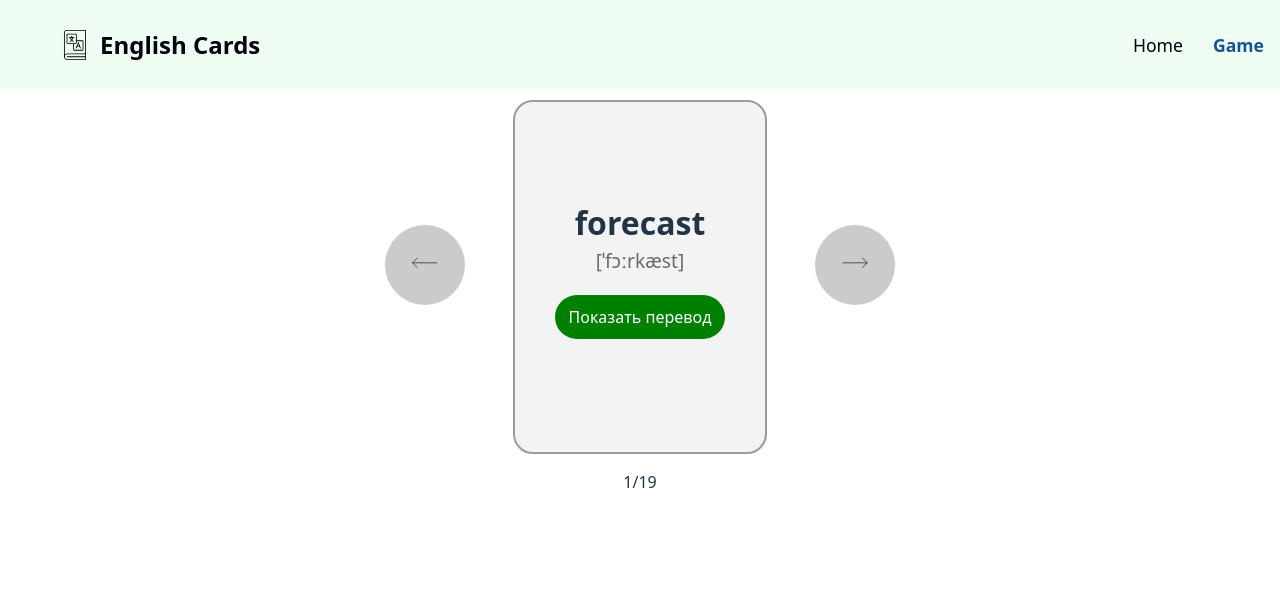
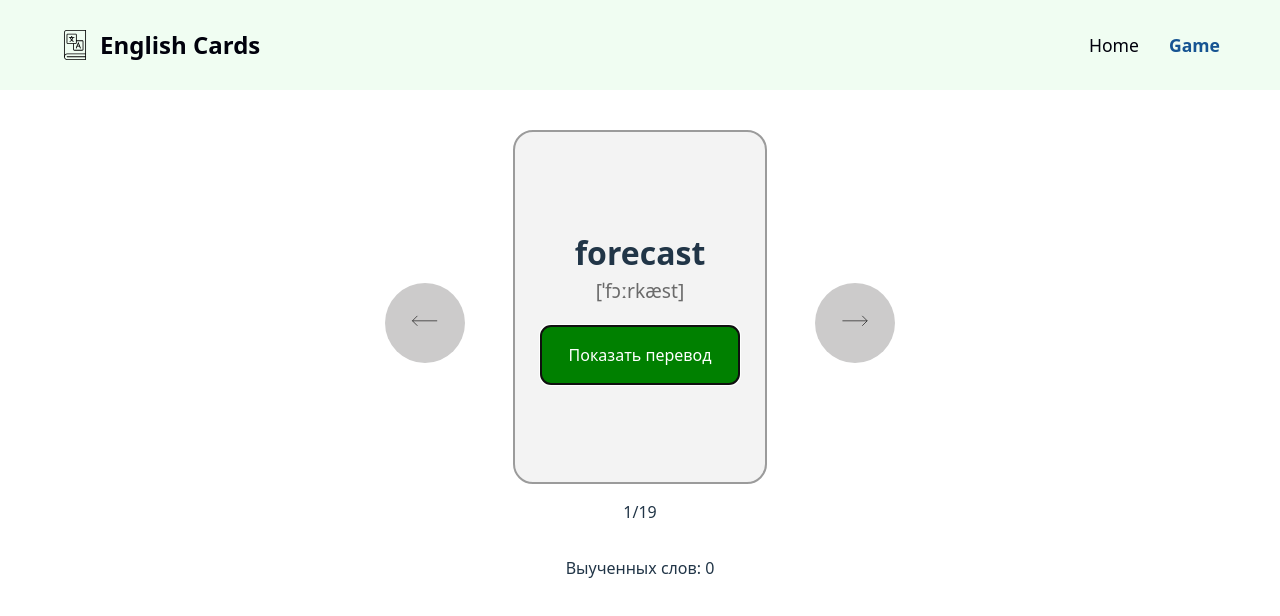
Before and after one commit to Julia024/English-cards, a React (Vite) app: page /game in a window 1280 px wide. Shown: the top 616 px of the page. Built offline with nearby package versions, Linux system fonts and the light colour scheme.

Commit message:
add hook

```diff
--- a/src/App.css
+++ b/src/App.css
@@ -1,5 +1,5 @@
 #root {
-  max-width: 1280px;
+  /* max-width: 1280px; */
   /* margin: 0 2rem; */
   /* padding: 0 2rem; */
   /* text-align: center; */
--- a/src/assets/components/cardDisplay/Buttons.jsx
+++ b/src/assets/components/cardDisplay/Buttons.jsx
@@ -16,10 +16,10 @@ const Buttons = ({index, setIndex, cards}) => {
 
     return (
         <div className={styles.btns}>
-            <button onClick={previous}  >
+            <button onClick={previous}  className={styles.previousAndNext}>
                 <svg viewBox="0 0 64 64" xmlns="http://www.w3.org/2000/svg" fill="none" stroke="#000000"><g id="SVGRepo_bgCarrier" strokeWidth="0"></g><g id="SVGRepo_tracerCarrier" strokeLinecap="round" strokeLinejoin="round"></g><g id="SVGRepo_iconCarrier"><polyline points="20 24 12 32 20 40"></polyline><line x1="52" y1="32" x2="12" y2="32"></line></g></svg>
             </button>
-            <button onClick={next} >
+            <button onClick={next}  className={styles.previousAndNext} >
                 <svg viewBox="0 0 64 64" xmlns="http://www.w3.org/2000/svg" fill="none" stroke="#000000"><g id="SVGRepo_bgCarrier" strokeWidth="0"></g><g id="SVGRepo_tracerCarrier" strokeLinecap="round" strokeLinejoin="round"></g><g id="SVGRepo_iconCarrier"><polyline points="44 40 52 32 44 24"></polyline><line x1="52" y1="32" x2="12" y2="32"></line></g></svg>
             </button>
         </div>
--- a/src/assets/components/cardDisplay/Slider.jsx
+++ b/src/assets/components/cardDisplay/Slider.jsx
@@ -1,26 +1,16 @@
-import { useState, useEffect } from "react"
+import { useState,  } from "react"
 import styles from "./slider.module.css"
 import Buttons from "./Buttons.jsx"
-
+import Translation from "./Translation.jsx"
+import  useCount  from "../hooks/useCount.js"
 
 const Slider = ({cards = [], defaultIndex = 0}) => {
 
     const [index, setIndex] = useState(defaultIndex)
-    const [translate, setTranslate] = useState('Показать перевод')
+    const {count, learnedCount} = useCount()
 
     const hasCards = cards.length > 0
     const currentCard = hasCards ? cards[index] : null
-
-
-    const handleTranslate = () => {
-        if (currentCard) {
-            setTranslate(currentCard.russian)
-        }
-    }
-
-    useEffect(() => {
-        setTranslate('Показать перевод')
-    }, [index])
 
     if(!cards || cards.length === 0) {
         return <div>No cards</div>
@@ -31,12 +21,14 @@ const Slider = ({cards = [], defaultIndex = 0}) => {
             <div className={styles.cardOne} >
                 <h4 className={styles.english} >{currentCard.english}</h4>
                 <p className={styles.transcription} >{currentCard.transcription}</p>
-                <p onClick={handleTranslate}
-                    className={`${translate === "Показать перевод" ? styles.hidden : styles.shows}`} >
-                    {translate}</p>
+                <Translation
+                    currentCard={currentCard}
+                    index={index}
+                    onLearned ={learnedCount}/>
             </div >
             <Buttons index={index} setIndex={setIndex} cards={cards} />
             <p>{index + 1}/{cards.length}</p>
+            <p>Выученных слов:  {count}</p>
         </div>
     )
 }
--- /dev/null
+++ b/src/assets/components/cardDisplay/Translation.jsx
@@ -0,0 +1,33 @@
+import { useState, useEffect, useRef } from "react"
+import styles from "./slider.module.css"
+
+
+const Translation = ({currentCard, index, onLearned}) => {
+    const [translate, setTranslate] = useState('Показать перевод')
+    const buttonRef = useRef(null)
+
+    useEffect(() => {
+        setTranslate('Показать перевод')
+        if (buttonRef.current){
+            buttonRef.current.focus()
+        }
+        }, [index]
+    )
+
+    const handleTranslate = () => {
+        if (currentCard) {
+            setTranslate(currentCard.russian)
+            onLearned();
+        }
+    }
+
+    return (
+        <button onClick={handleTranslate}
+            ref={buttonRef}
+            className={`${translate === "Показать перевод" ? styles.hidden : styles.shows}`}>
+            {translate}
+        </button>
+    )
+}
+
+export default Translation
--- a/src/assets/components/cardDisplay/slider.module.css
+++ b/src/assets/components/cardDisplay/slider.module.css
@@ -4,6 +4,7 @@
     justify-content: center;
     align-items: center;
     position: relative;
+    margin-top: 40px;
 }
 .cardOne {
     border: 2px solid rgb(155, 155, 155);
@@ -29,16 +30,23 @@
 .hidden {
     font-size: 1rem;
     color: rgb(138, 138, 138);
-    padding: 10px;
-    margin-inline: 40px;
     border-radius: 30px;
     background-color: green;
     color: white;
+    width: 200px;
+    border-radius: 10px;
+    height: 60px;
+
 }
 .shows {
     color: green;
     font-size: 1.5rem;
     font-weight: bold;
+    width: 200px;
+    border-radius: 10px;
+    border: 2px solid rgb(126, 187, 35);
+    height: 60px;
+
 }
 .btns {
     position: absolute;
@@ -46,10 +54,14 @@
     display: flex;
     justify-content: space-between;
     gap: 350px;
+    width: auto;
+    padding: 0 20px;
+    pointer-events: none;
 }
-button {
+.previousAndNext {
     width: 80px;
+    border-radius: 50px;
+    pointer-events: all;
+    height: 80px;
     background-color: rgb(204, 203, 203);
-    border-radius: 50px;
-    height: 80px;
 }
--- a/src/assets/components/cardTable/Card.jsx
+++ b/src/assets/components/cardTable/Card.jsx
@@ -38,8 +38,14 @@ const Card = ({card, onSave, onDelete}) => {
                 <input type="text"
                 value={russian}
                 onChange={((e) => setRussian(e.target.value))}/>
-                <button onClick={handleCancel}>Cancel</button>
-                <button onClick={handleSave}>Save</button>
+                <button onClick={handleCancel}
+                        className={styles.saveAndCancel}>
+                        Cancel
+                </button>
+                <button onClick={handleSave}
+                        className={styles.saveAndCancel}>
+                        Save
+                </button>
                 </>
             ) : (
                 <>
--- a/src/assets/components/cardTable/card.module.css
+++ b/src/assets/components/cardTable/card.module.css
@@ -17,4 +17,14 @@
     margin: 2px;
     background-color: rgb(12, 142, 38);
     color: white;
+    width: 100px;
 }
+.saveAndCancel {
+    width: 100px;
+    border: 2px solid rgb(126, 187, 35);
+}
+
+input {
+    font-size: 1.2rem;
+    text-align: center;
+}
--- a/src/assets/components/header/header.module.css
+++ b/src/assets/components/header/header.module.css
@@ -5,7 +5,7 @@
     height: 70px;
     position: sticky;
     top: 0;
-    padding: 10px 16px 10px 60px;
+    padding: 10px 60px 10px 60px;
     margin-bottom: 10px;
     background-color: rgb(240, 253, 242);
 }
--- /dev/null
+++ b/src/assets/components/hooks/useCount.js
@@ -0,0 +1,13 @@
+import { useState } from "react";
+
+const useCount = () => {
+    const [count, setCount] = useState(0)
+
+    const learnedCount = () => {
+        setCount(count => count + 1)
+    }
+
+    return {count, learnedCount}
+}
+
+export default useCount
```
